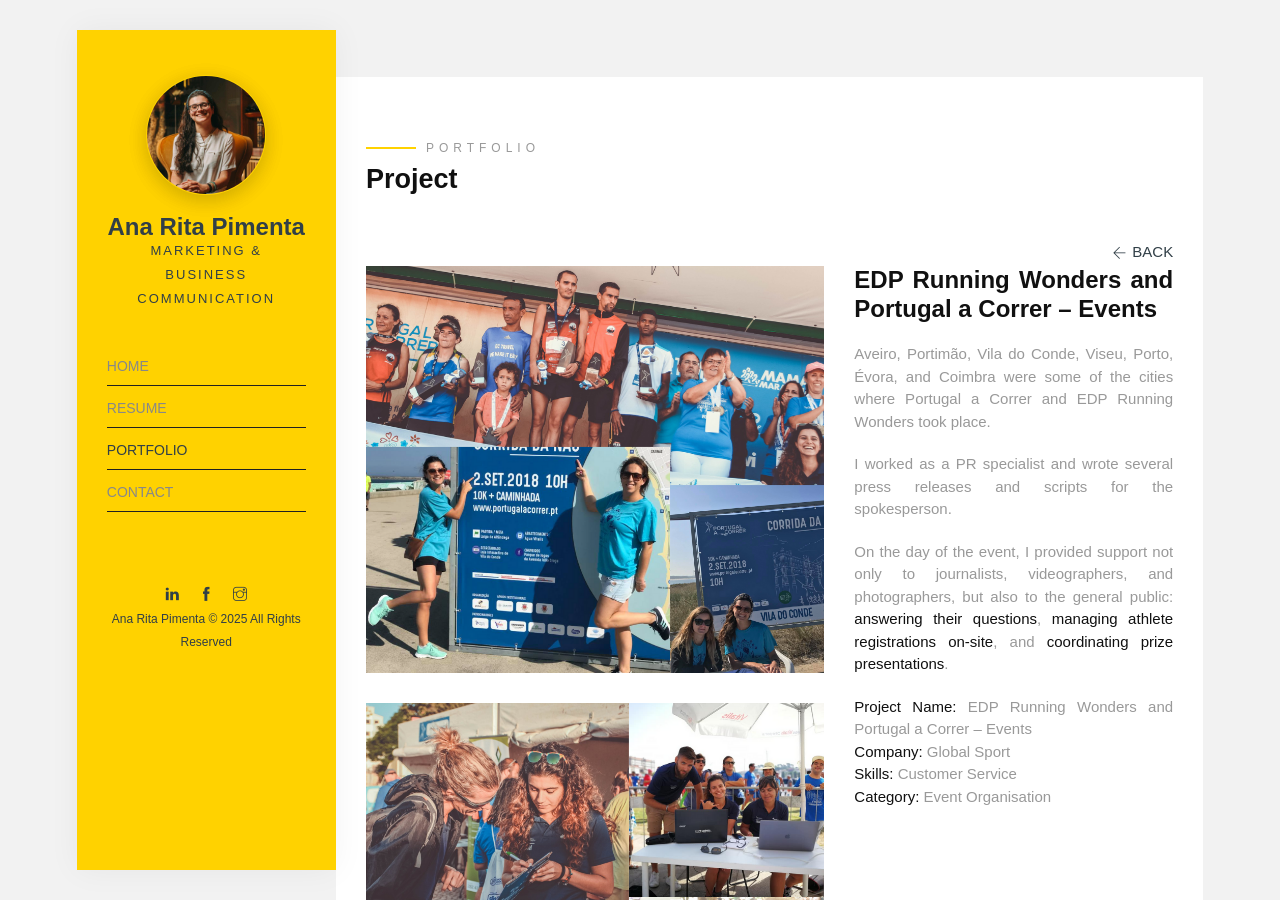
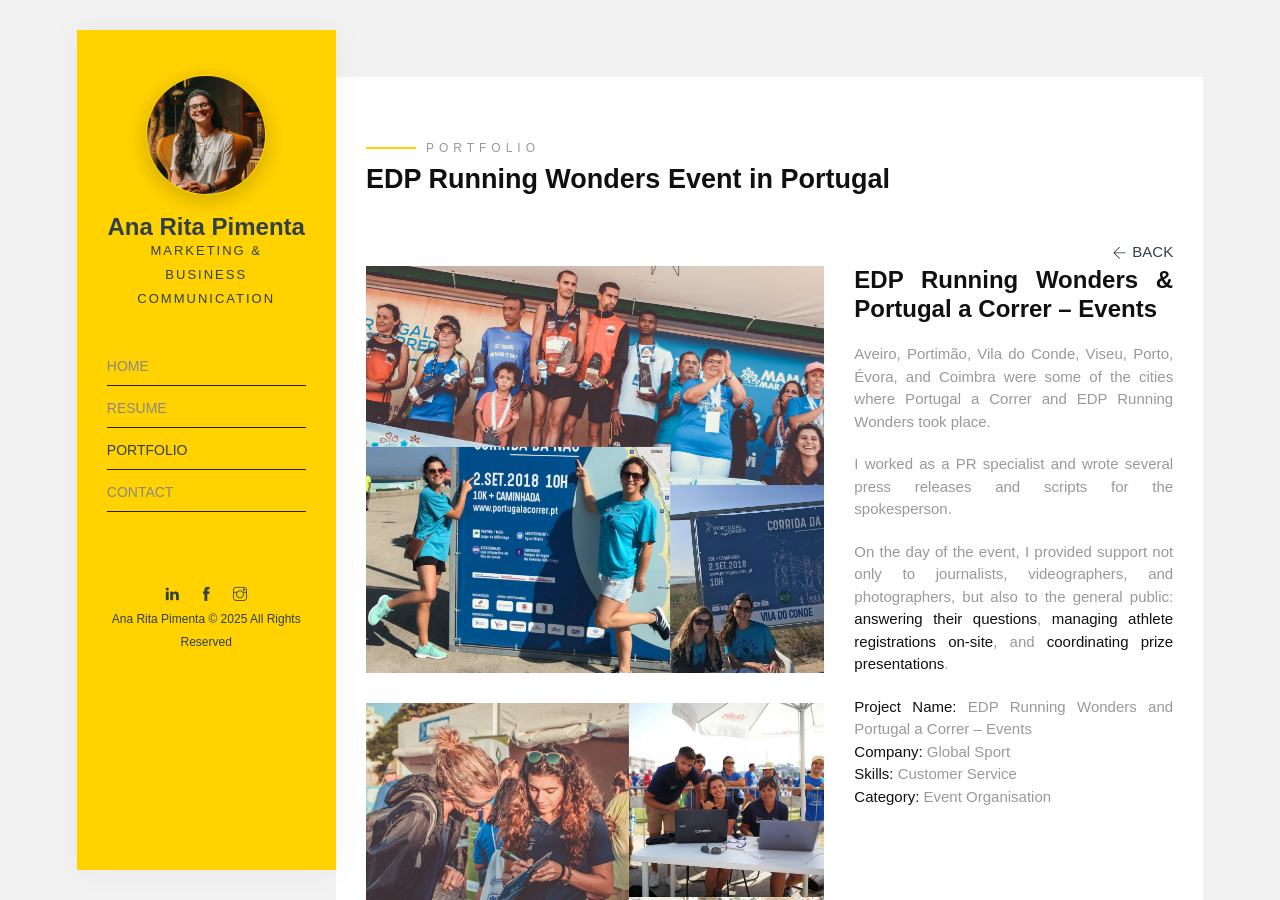
Before and after one commit to anaritapimenta/anaritapimenta.github.io, a Jekyll site: the page built from portfolio/edp-running-wonders-and-portugal-a-correr-events/index.html, in a window 1280 px wide and 900 px high. Built offline with Jekyll 4.4.1, drawn with Linux system fonts in a browser that asks for light colours; some web fonts are replaced.

Commit message:
Update index.html

```diff
--- a/portfolio/edp-running-wonders-and-portugal-a-correr-events/index.html
+++ b/portfolio/edp-running-wonders-and-portugal-a-correr-events/index.html
@@ -1,6 +1,8 @@
 ---
-title: Portfolio
+title: EDP Running Wonders – Events in Portugal
 layout: default
+description: PR specialist for EDP Running Wonders, managing events and writing press releases across Portugal's top cities.
+og_image: /assets/img/portfolio/project-8/1.png
 ---
 
 <div class="projects">
@@ -8,9 +10,9 @@
     <div class="row">
       <div class="col-md-12">
         <span class="heading-meta style-1">Portfolio</span>
-        <h2 class="heading animate-box" data-animate-effect="fadeInLeft">
-          Project
-        </h2>
+        <h1 class="heading animate-box" data-animate-effect="fadeInLeft">
+          EDP Running Wonders Event in Portugal
+        </h1>
         <a
           href="{{ 'portfolio/' | prepend: site.baseurl | prepend: site.url }}"
           aria-label="Back to Portfolio"
@@ -18,18 +20,14 @@
         >
           <i class="ti-arrow-left font-14px gray-icon" aria-hidden="true"></i>
           <p
-            style="
-              margin-bottom: 0;
-              margin-top: 1.21px;
-              color: #313f47;
-              text-transform: uppercase;
-            "
+            style="margin-bottom: 0; margin-top: 1.21px; color: #313f47; text-transform: uppercase;"
           >
             Back
           </p>
         </a>
       </div>
     </div>
+
     <div class="row">
       <div
         class="col-md-7 image-content animate-box fadeInLeft"
@@ -48,13 +46,14 @@
           loading="lazy"
         />
       </div>
+
       <div
         class="col-md-5 sticky-parent animate-box fadeInLeft"
         data-animate-effect="fadeInLeft"
       >
         <div id="sticky_item">
           <div class="project-desc">
-            <h2>EDP Running Wonders and Portugal a Correr – Events</h2>
+            <h2>EDP Running Wonders & Portugal a Correr – Events</h2>
             <p>
               Aveiro, Portimão, Vila do Conde, Viseu, Porto, Évora, and Coimbra were some of the cities where Portugal a Correr and EDP Running Wonders took place.
             </p>
@@ -67,6 +66,7 @@
               <strong>managing athlete registrations on-site</strong>,
               and <strong>coordinating prize presentations</strong>.
             </p>
+
             <p>
               <strong>Project Name:</strong> EDP Running Wonders and Portugal a Correr – Events<br />
               <strong>Company:</strong> Global Sport<br />
```
